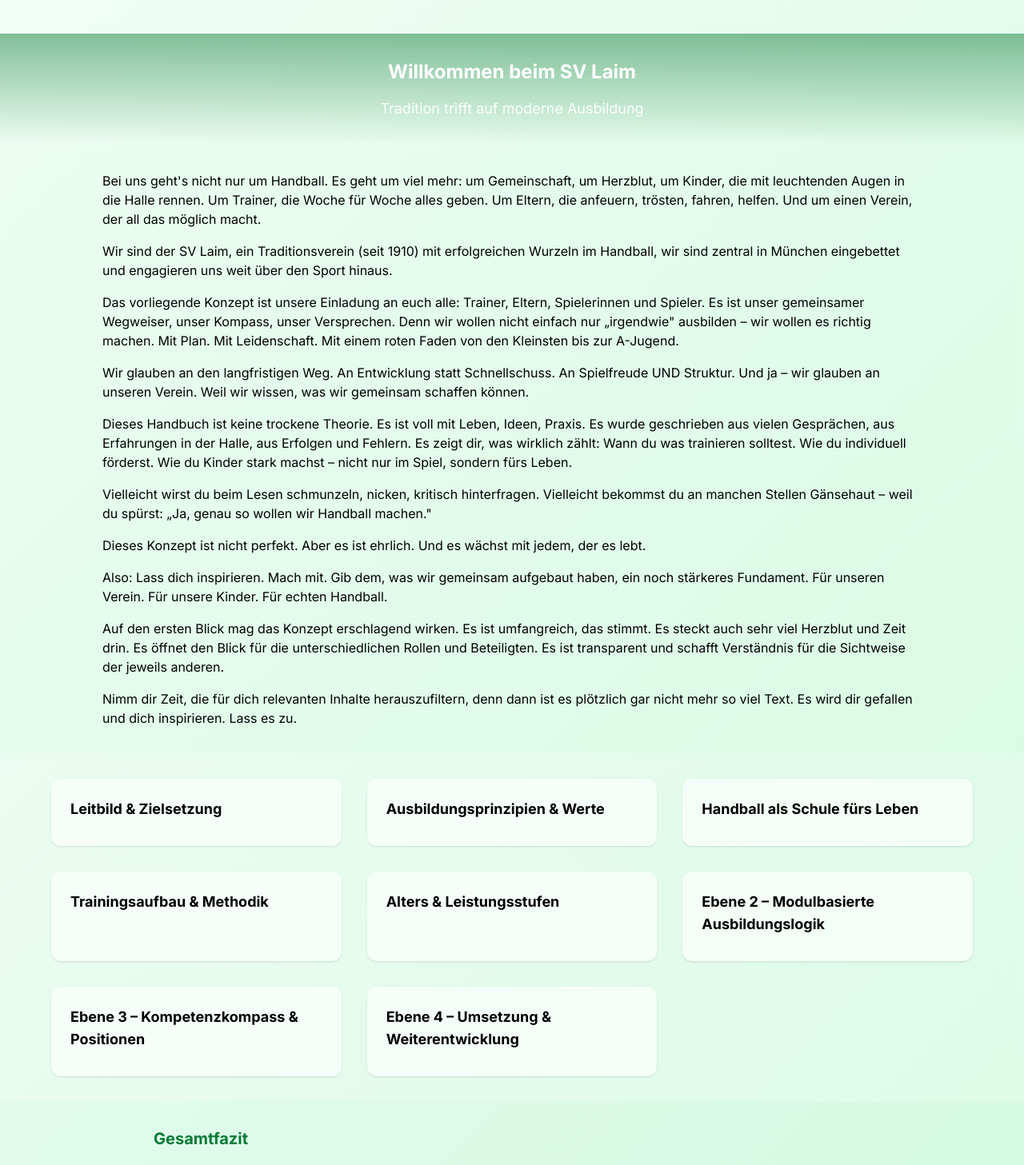
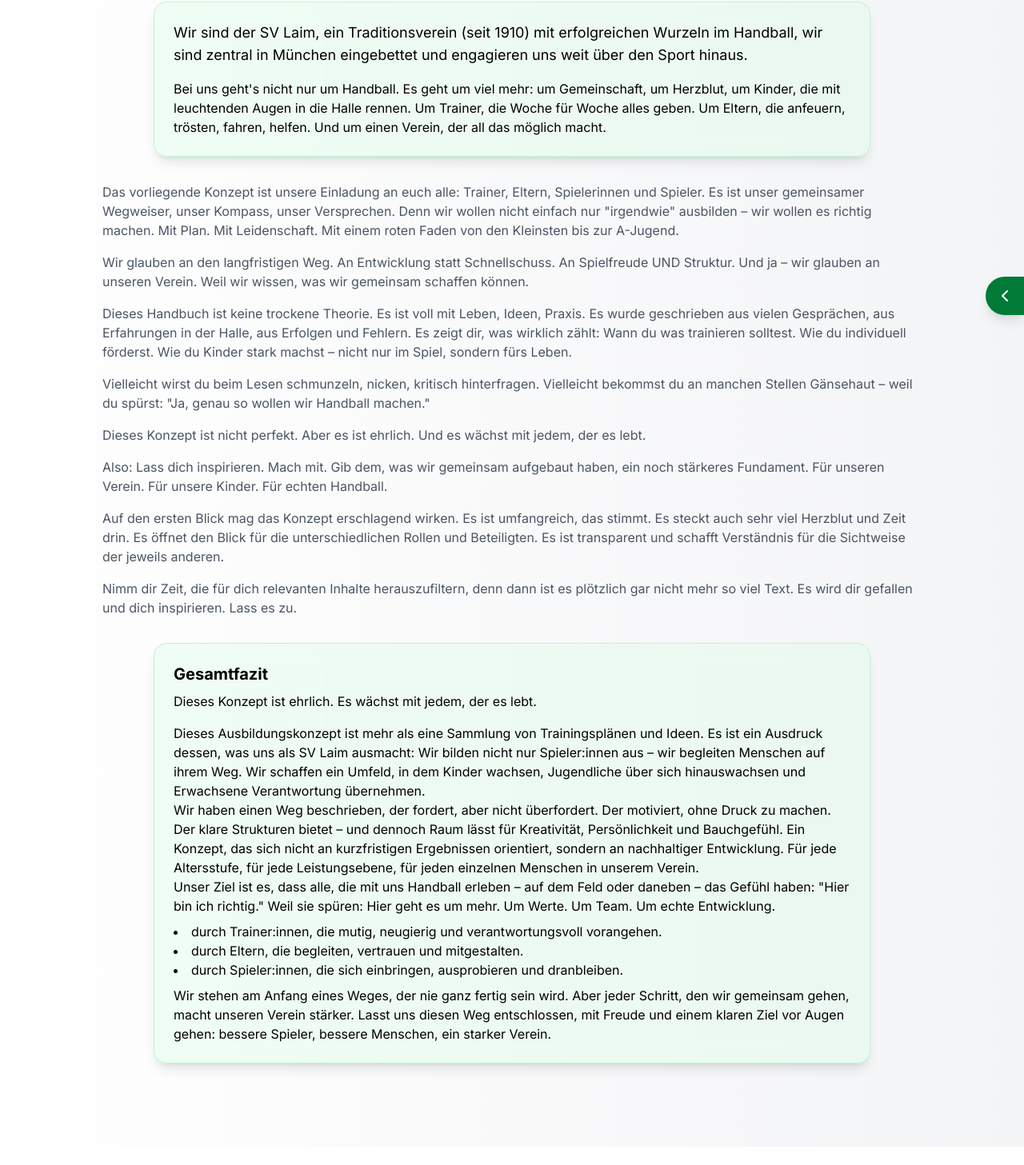
Before and after one commit to OGCoach23/Handbuch-Ausbildung, a React (Vite) app: page / in a window 1280 px wide. Shown: the part 54-1511 px from the top of the page at 80% size. After the commit the page ends 1488 px from the top, so only its background shows below. Built offline with nearby package versions, Linux system fonts and the light colour scheme.

Commit message:
Home-Seite überarbeitet: Seitliche animierte Karten, Toggle-Button und verbesserte Animationen hinzugefügt

```diff
--- a/src/pages/Home.jsx
+++ b/src/pages/Home.jsx
@@ -1,196 +1,180 @@
-import { motion } from "framer-motion";
-import { Link, useLocation } from "react-router-dom";
-import { useEffect, useState } from "react";
-import { ChevronUp } from "lucide-react";
-import logo from "../assets/logo.svg";
+import { useState, useEffect } from "react";
+import { motion, AnimatePresence } from "framer-motion";
+import { ChevronLeft, ChevronRight } from "lucide-react";
+import { Link } from "react-router-dom";
 
-const cards = [
-  {
-    title: "Leitbild & Zielsetzung",
-    link: "/leitbild",
-  },
-  {
-    title: "Ausbildungsprinzipien & Werte",
-    link: "/prinzipien",
-  },
-  {
-    title: "Handball als Schule fürs Leben",
-    link: "/schule-leben",
-  },
-  {
-    title: "Trainingsaufbau & Methodik",
-    link: "/trainingsaufbau",
-  },
-  {
-    title: "Alters & Leistungsstufen",
-    link: "/altersstufen",
-  },
-  {
-    title: "Ebene 2 – Modulbasierte Ausbildungslogik",
-    link: "/ebene2",
-  },
-  {
-    title: "Ebene 3 – Kompetenzkompass & Positionen",
-    link: "/ebene3",
-  },
-  {
-    title: "Ebene 4 – Umsetzung & Weiterentwicklung",
-    link: "/ebene4",
-  },
+export default function Home() {
+  const [textColor, setTextColor] = useState("text-gray-600");
+  const [showCards, setShowCards] = useState(false);
+
+  useEffect(() => {
+    const handleScroll = () => {
+      setTextColor(window.scrollY > 100 ? "text-[#004b87]" : "text-gray-600");
+    };
+    window.addEventListener("scroll", handleScroll);
+    return () => window.removeEventListener("scroll", handleScroll);
+  }, []);
+
+  const rightCards = [
+    { title: "Ausbildungsprinzipien & Werte", link: "/prinzipien" },
+    { title: "Handball: Schule fürs Leben", link: "/schule-leben" },
+    { title: "Alters- und Leistungsstufen", link: "/altersstufen" },
+    { title: "Modulbasierte Ausbildungslogik", link: "/ebene2" },
+    { title: "Quer- und Neueinsteiger, Drop-Out-Prophylaxe", link: "/quereinsteiger" },
+    { title: "Breitensport vs. Leistungssport", link: "/breitensport" },
   ];
 
-export default function Home() {
-  const [showScrollTop, setShowScrollTop] = useState(false);
-  const [showNavbar, setShowNavbar] = useState(true);
-  const [lastScrollY, setLastScrollY] = useState(0);
+  const leftCards = [
+    { title: "Kompetenzkompass", link: "/kompetenzkompass" },
+    { title: "Laimkademie", link: "/laimkademie" },
+    { title: "F – Jugend", link: "/f-jugend" },
+    { title: "E – Jugend", link: "/e-jugend" },
+    { title: "D – Jugend", link: "/d-jugend" },
+    { title: "C – Jugend", link: "/c-jugend" },
+    { title: "B – Jugend", link: "/b-jugend" },
+    { title: "A – Jugend", link: "/a-jugend" },
+  ];
 
-  const location = useLocation();
-
-  // Scroll Events
-  useEffect(() => {
-    const handleScroll = () => {
-      const currentScrollY = window.scrollY;
-      setShowScrollTop(currentScrollY > 200);
-
-      // Navbar nur zeigen, wenn nach oben gescrollt wird
-      if (currentScrollY < lastScrollY) {
-        setShowNavbar(true);
-      } else {
-        setShowNavbar(false);
-      }
-      setLastScrollY(currentScrollY);
-    };
-
-    window.addEventListener("scroll", handleScroll);
-    return () => window.removeEventListener("scroll", handleScroll);
-  }, [lastScrollY]);
-
-  const scrollToTop = () => window.scrollTo({ top: 0, behavior: "smooth" });
+  const CardList = ({ cards, side }) => (
+    <motion.div
+      initial={{ x: side === "left" ? -300 : 300, opacity: 0 }}
+      animate={{ x: 0, opacity: 1 }}
+      exit={{ x: side === "left" ? -300 : 300, opacity: 0 }}
+      transition={{ duration: 0.4 }}
+      className="space-y-4"
+    >
+      {cards.map(({ title, link }) => (
+        <Link
+          key={title}
+          to={link}
+          className="block bg-white/90 backdrop-blur-md border border-gray-200 rounded-2xl shadow-lg p-4 hover:bg-[#004b87] hover:text-white transition transform hover:scale-105"
+        >
+          {title}
+        </Link>
+      ))}
+    </motion.div>
+  );
 
   return (
-    <div>
-      {/* Integrierter Header mit Scroll-Funktionalität */}
-      <header
-        className={`glass-card fixed top-0 left-0 w-full z-50 transform transition-transform duration-300 ${
-          showNavbar ? "translate-y-0" : "-translate-y-full"
-        }`}
+    <motion.div
+      className="bg-gradient-to-r from-white to-gray-100 min-h-screen relative p-6 overflow-hidden"
+      initial={{ opacity: 0 }}
+      animate={{ opacity: 1 }}
+      transition={{ duration: 0.8 }}
     >
-        <div className="bg-green-700 text-white p-6">
-          <div className="flex flex-col md:flex-row md:items-center md:justify-between max-w-7xl mx-auto">
-            <div className="flex items-center space-x-4 mb-4 md:mb-0">
-              <img src={logo} alt="SV Laim" className="w-12 h-12" />
-              <h1 className="text-2xl font-bold">Laimer Ausbildungshandbuch Handball</h1>
+      {/* Overlay bei offenen Karten */}
+      <AnimatePresence>
+        {showCards && (
+          <motion.div
+            initial={{ opacity: 0 }}
+            animate={{ opacity: 0.5 }}
+            exit={{ opacity: 0 }}
+            className="fixed inset-0 bg-black z-40"
+            onClick={() => setShowCards(false)}
+          />
+        )}
+      </AnimatePresence>
+
+      {/* Toggle Button */}
+      <button
+        onClick={() => setShowCards(!showCards)}
+        className="fixed top-1/2 right-0 z-50 bg-primary text-white p-3 rounded-l-full shadow-lg hover:bg-secondary"
+      >
+        {showCards ? <ChevronRight size={24} /> : <ChevronLeft size={24} />}
+      </button>
+
+      {/* Linke Karten */}
+      <div className="fixed top-1/4 left-4 z-50">
+        <AnimatePresence>
+          {showCards && <CardList cards={leftCards} side="left" />}
+        </AnimatePresence>
       </div>
-            <nav className="flex flex-wrap gap-x-4 gap-y-2 text-sm justify-center md:justify-end">
-              <Link to="/" className="px-4 py-2 rounded-full transition-all duration-300 hover:bg-white hover:text-green-700">Home</Link>
-              <Link to="/leitbild" className="px-4 py-2 rounded-full transition-all duration-300 hover:bg-white hover:text-green-700">Leitbild</Link>
-              <Link to="/trainingsaufbau" className="px-4 py-2 rounded-full transition-all duration-300 hover:bg-white hover:text-green-700">Trainingsaufbau</Link>
-              <Link to="/kompetenzkompass" className="px-4 py-2 rounded-full transition-all duration-300 hover:bg-white hover:text-green-700">Kompetenzkompass</Link>
-              <Link to="/kinderbereich" className="px-4 py-2 rounded-full transition-all duration-300 hover:bg-white hover:text-green-700">Kinderbereich</Link>
-              <Link to="/jugendbereich" className="px-4 py-2 rounded-full transition-all duration-300 hover:bg-white hover:text-green-700">Jugendbereich</Link>
-              <Link to="/positionsprofile" className="px-4 py-2 rounded-full transition-all duration-300 hover:bg-white hover:text-green-700">Entwicklung Positionen</Link>
-            </nav>
+
+      {/* Rechte Karten */}
+      <div className="fixed top-1/4 right-4 z-50">
+        <AnimatePresence>
+          {showCards && <CardList cards={rightCards} side="right" />}
+        </AnimatePresence>
       </div>
-        </div>
-      </header>
 
-      {/* Gradient-Übergang */}
-      <section className="bg-gradient-to-b from-green-700/50 to-transparent p-8 mt-24">
-        <div className="max-w-5xl mx-auto text-center">
-          <motion.h2
-            initial={{ opacity: 0, y: 20 }}
-            whileInView={{ opacity: 1, y: 0 }}
-            transition={{ duration: 0.6 }}
-            className="text-2xl font-bold text-white mb-4"
-          >
-            Willkommen beim SV Laim
-          </motion.h2>
-          <motion.p
-            initial={{ opacity: 0, y: 20 }}
-            whileInView={{ opacity: 1, y: 0 }}
-            transition={{ duration: 0.6, delay: 0.2 }}
-            className="text-white/90 text-lg"
-          >
-            Tradition trifft auf moderne Ausbildung
-          </motion.p>
-        </div>
-      </section>
-
-             {/* Einleitungstext */}
-       <section className="bg-green-100/20 p-8">
+      {/* Intro-Kasten */}
       <motion.div
         initial={{ opacity: 0, y: 30 }}
         whileInView={{ opacity: 1, y: 0 }}
+        viewport={{ once: true }}
         transition={{ duration: 0.6 }}
-          className="max-w-5xl mx-auto space-y-4"
+        className="bg-green-100/40 backdrop-blur-md border border-green-200 p-6 rounded-2xl shadow-lg max-w-4xl mx-auto mt-8"
       >
-          <p>Bei uns geht's nicht nur um Handball. Es geht um viel mehr: um Gemeinschaft, um Herzblut, um Kinder, die mit leuchtenden Augen in die Halle rennen. Um Trainer, die Woche für Woche alles geben. Um Eltern, die anfeuern, trösten, fahren, helfen. Und um einen Verein, der all das möglich macht.</p>
-          <p>Wir sind der SV Laim, ein Traditionsverein (seit 1910) mit erfolgreichen Wurzeln im Handball, wir sind zentral in München eingebettet und engagieren uns weit über den Sport hinaus.</p>
-          <p>Das vorliegende Konzept ist unsere Einladung an euch alle: Trainer, Eltern, Spielerinnen und Spieler. Es ist unser gemeinsamer Wegweiser, unser Kompass, unser Versprechen. Denn wir wollen nicht einfach nur „irgendwie" ausbilden – wir wollen es richtig machen. Mit Plan. Mit Leidenschaft. Mit einem roten Faden von den Kleinsten bis zur A-Jugend.</p>
-          <p>Wir glauben an den langfristigen Weg. An Entwicklung statt Schnellschuss. An Spielfreude UND Struktur. Und ja – wir glauben an unseren Verein. Weil wir wissen, was wir gemeinsam schaffen können.</p>
-          <p>Dieses Handbuch ist keine trockene Theorie. Es ist voll mit Leben, Ideen, Praxis. Es wurde geschrieben aus vielen Gesprächen, aus Erfahrungen in der Halle, aus Erfolgen und Fehlern. Es zeigt dir, was wirklich zählt: Wann du was trainieren solltest. Wie du individuell förderst. Wie du Kinder stark machst – nicht nur im Spiel, sondern fürs Leben.</p>
-          <p>Vielleicht wirst du beim Lesen schmunzeln, nicken, kritisch hinterfragen. Vielleicht bekommst du an manchen Stellen Gänsehaut – weil du spürst: „Ja, genau so wollen wir Handball machen."</p>
-          <p>Dieses Konzept ist nicht perfekt. Aber es ist ehrlich. Und es wächst mit jedem, der es lebt.</p>
-          <p>Also: Lass dich inspirieren. Mach mit. Gib dem, was wir gemeinsam aufgebaut haben, ein noch stärkeres Fundament. Für unseren Verein. Für unsere Kinder. Für echten Handball.</p>
-          <p className="mt-4">Auf den ersten Blick mag das Konzept erschlagend wirken. Es ist umfangreich, das stimmt. Es steckt auch sehr viel Herzblut und Zeit drin. Es öffnet den Blick für die unterschiedlichen Rollen und Beteiligten. Es ist transparent und schafft Verständnis für die Sichtweise der jeweils anderen.</p>
-          <p>Nimm dir Zeit, die für dich relevanten Inhalte herauszufiltern, denn dann ist es plötzlich gar nicht mehr so viel Text. Es wird dir gefallen und dich inspirieren. Lass es zu.</p>
+        <p className="text-lg">
+          Wir sind der SV Laim, ein Traditionsverein (seit 1910) mit erfolgreichen Wurzeln im Handball, wir sind zentral in München eingebettet und engagieren uns weit über den Sport hinaus.
+        </p>
+        <p className="mt-4">
+          Bei uns geht's nicht nur um Handball. Es geht um viel mehr: um Gemeinschaft, um Herzblut, um Kinder, die mit leuchtenden Augen in die Halle rennen. Um Trainer, die Woche für Woche alles geben. Um Eltern, die anfeuern, trösten, fahren, helfen. Und um einen Verein, der all das möglich macht.
+        </p>
       </motion.div>
-      </section>
 
-             {/* Karten mit Card-Komponente */}
-       <section className="bg-white/20 p-8">
-        <div className="max-w-6xl mx-auto grid grid-cols-1 sm:grid-cols-2 lg:grid-cols-3 gap-8">
-          {cards.map(({ title, link }) => (
-            <Link key={title} to={link} className="block">
-                             <motion.div
-                 initial={{ opacity: 0.3, y: 30 }}
-                 whileInView={{ opacity: 1, y: 0 }}
-                 viewport={{ once: true, margin: "-100px" }}
-                 transition={{ duration: 0.6, ease: "easeOut" }}
-                 className="bg-white/60 p-6 rounded-xl shadow transition-all duration-300 transform hover:scale-110 hover:bg-[#005aa7] hover:text-white hover:shadow-2xl h-full"
-               >
-                <h3 className="text-lg font-bold mb-2">{title}</h3>
-              </motion.div>
-            </Link>
-          ))}
-        </div>
-      </section>
-
-             {/* Gesamtfazit */}
-       <section className="bg-green-100/15 p-8">
+      {/* Grauer → Blauer Textabschnitt */}
       <motion.div
         initial={{ opacity: 0, y: 30 }}
         whileInView={{ opacity: 1, y: 0 }}
+        viewport={{ once: false }}
         transition={{ duration: 0.6 }}
-          className="max-w-4xl mx-auto space-y-4"
+        className={`mt-8 max-w-5xl mx-auto space-y-4 ${textColor} transition-colors duration-500`}
       >
-          <h2 className="text-xl font-bold text-primary">Gesamtfazit</h2>
-          <p className="font-semibold italic">
-            Dieses Konzept ist ehrlich. Es wächst mit jedem, der es lebt.
+        <p>
+          Das vorliegende Konzept ist unsere Einladung an euch alle: Trainer, Eltern, Spielerinnen und Spieler. Es ist unser gemeinsamer Wegweiser, unser Kompass, unser Versprechen. Denn wir wollen nicht einfach nur "irgendwie" ausbilden – wir wollen es richtig machen. Mit Plan. Mit Leidenschaft. Mit einem roten Faden von den Kleinsten bis zur A-Jugend.
         </p>
-          <p>Dieses Ausbildungskonzept ist mehr als eine Sammlung von Trainingsplänen und Ideen. Es ist ein Ausdruck dessen, was uns als SV Laim ausmacht: Wir bilden nicht nur Spieler:innen aus – wir begleiten Menschen auf ihrem Weg. Wir schaffen ein Umfeld, in dem Kinder wachsen, Jugendliche über sich hinauswachsen und Erwachsene Verantwortung übernehmen.</p>
-          <p>Wir haben einen Weg beschrieben, der fordert, aber nicht überfordert. Der motiviert, ohne Druck zu machen. Der klare Strukturen bietet – und dennoch Raum lässt für Kreativität, Persönlichkeit und Bauchgefühl. Ein Konzept, das sich nicht an kurzfristigen Ergebnissen orientiert, sondern an nachhaltiger Entwicklung. Für jede Altersstufe, für jede Leistungsebene, für jeden einzelnen Menschen in unserem Verein.</p>
-          <p>Unser Ziel ist es, dass alle, die mit uns Handball erleben – auf dem Feld oder daneben – das Gefühl haben: „Hier bin ich richtig." Weil sie spüren: Hier geht es um mehr. Um Werte. Um Team. Um echte Entwicklung.</p>
-          <p>Dieses Handbuch ist unser gemeinsamer Nenner, unsere Plattform, unser Versprechen. Aber es ist nur dann wirkungsvoll, wenn wir es gemeinsam mit Leben füllen:</p>
-          <ul className="list-disc list-inside pl-4">
+        <p>
+          Wir glauben an den langfristigen Weg. An Entwicklung statt Schnellschuss. An Spielfreude UND Struktur. Und ja – wir glauben an unseren Verein. Weil wir wissen, was wir gemeinsam schaffen können.
+        </p>
+        <p>
+          Dieses Handbuch ist keine trockene Theorie. Es ist voll mit Leben, Ideen, Praxis. Es wurde geschrieben aus vielen Gesprächen, aus Erfahrungen in der Halle, aus Erfolgen und Fehlern. Es zeigt dir, was wirklich zählt: Wann du was trainieren solltest. Wie du individuell förderst. Wie du Kinder stark machst – nicht nur im Spiel, sondern fürs Leben.
+        </p>
+        <p>
+          Vielleicht wirst du beim Lesen schmunzeln, nicken, kritisch hinterfragen. Vielleicht bekommst du an manchen Stellen Gänsehaut – weil du spürst: "Ja, genau so wollen wir Handball machen."
+        </p>
+        <p>
+          Dieses Konzept ist nicht perfekt. Aber es ist ehrlich. Und es wächst mit jedem, der es lebt.
+        </p>
+        <p>
+          Also: Lass dich inspirieren. Mach mit. Gib dem, was wir gemeinsam aufgebaut haben, ein noch stärkeres Fundament. Für unseren Verein. Für unsere Kinder. Für echten Handball.
+        </p>
+        <p>
+          Auf den ersten Blick mag das Konzept erschlagend wirken. Es ist umfangreich, das stimmt. Es steckt auch sehr viel Herzblut und Zeit drin. Es öffnet den Blick für die unterschiedlichen Rollen und Beteiligten. Es ist transparent und schafft Verständnis für die Sichtweise der jeweils anderen.
+        </p>
+        <p>
+          Nimm dir Zeit, die für dich relevanten Inhalte herauszufiltern, denn dann ist es plötzlich gar nicht mehr so viel Text. Es wird dir gefallen und dich inspirieren. Lass es zu.
+        </p>
+      </motion.div>
+
+      {/* Gesamtfazit-Kasten */}
+      <motion.div
+        initial={{ opacity: 0, y: 30 }}
+        whileInView={{ opacity: 1, y: 0 }}
+        viewport={{ once: true }}
+        transition={{ duration: 0.6 }}
+        className="bg-green-100/40 backdrop-blur-md border border-green-200 p-6 rounded-2xl shadow-lg max-w-4xl mx-auto mt-8 mb-20"
+      >
+        <h2 className="text-xl font-bold mb-2">Gesamtfazit</h2>
+        <p className="mb-4">Dieses Konzept ist ehrlich. Es wächst mit jedem, der es lebt.</p>
+        <p>
+          Dieses Ausbildungskonzept ist mehr als eine Sammlung von Trainingsplänen und Ideen. Es ist ein Ausdruck dessen, was uns als SV Laim ausmacht: Wir bilden nicht nur Spieler:innen aus – wir begleiten Menschen auf ihrem Weg. Wir schaffen ein Umfeld, in dem Kinder wachsen, Jugendliche über sich hinauswachsen und Erwachsene Verantwortung übernehmen.
+        </p>
+        <p>
+          Wir haben einen Weg beschrieben, der fordert, aber nicht überfordert. Der motiviert, ohne Druck zu machen. Der klare Strukturen bietet – und dennoch Raum lässt für Kreativität, Persönlichkeit und Bauchgefühl. Ein Konzept, das sich nicht an kurzfristigen Ergebnissen orientiert, sondern an nachhaltiger Entwicklung. Für jede Altersstufe, für jede Leistungsebene, für jeden einzelnen Menschen in unserem Verein.
+        </p>
+        <p>
+          Unser Ziel ist es, dass alle, die mit uns Handball erleben – auf dem Feld oder daneben – das Gefühl haben: "Hier bin ich richtig." Weil sie spüren: Hier geht es um mehr. Um Werte. Um Team. Um echte Entwicklung.
+        </p>
+        <ul className="list-disc list-inside my-2">
           <li>durch Trainer:innen, die mutig, neugierig und verantwortungsvoll vorangehen.</li>
           <li>durch Eltern, die begleiten, vertrauen und mitgestalten.</li>
           <li>durch Spieler:innen, die sich einbringen, ausprobieren und dranbleiben.</li>
         </ul>
-          <p>Wir stehen am Anfang eines Weges, der nie ganz fertig sein wird. Aber jeder Schritt, den wir gemeinsam gehen, macht unseren Verein stärker. Lasst uns diesen Weg entschlossen, mit Freude und einem klaren Ziel vor Augen gehen: bessere Spieler, bessere Menschen, ein starker Verein.</p>
+        <p>
+          Wir stehen am Anfang eines Weges, der nie ganz fertig sein wird. Aber jeder Schritt, den wir gemeinsam gehen, macht unseren Verein stärker. Lasst uns diesen Weg entschlossen, mit Freude und einem klaren Ziel vor Augen gehen: bessere Spieler, bessere Menschen, ein starker Verein.
+        </p>
       </motion.div>
-      </section>
-
-      {/* Scroll-to-Top Button */}
-      {showScrollTop && (
-        <button
-          onClick={scrollToTop}
-          className="fixed bottom-6 right-6 bg-green-700 text-white p-3 rounded-full shadow-lg hover:bg-green-600 transition transform hover:scale-105 z-50"
-          aria-label="Zurück nach oben"
-        >
-          <ChevronUp size={24} />
-        </button>
-      )}
-    </div>
+    </motion.div>
   );
 }
```
Lines whose indentation alone changed are shown as unchanged.
